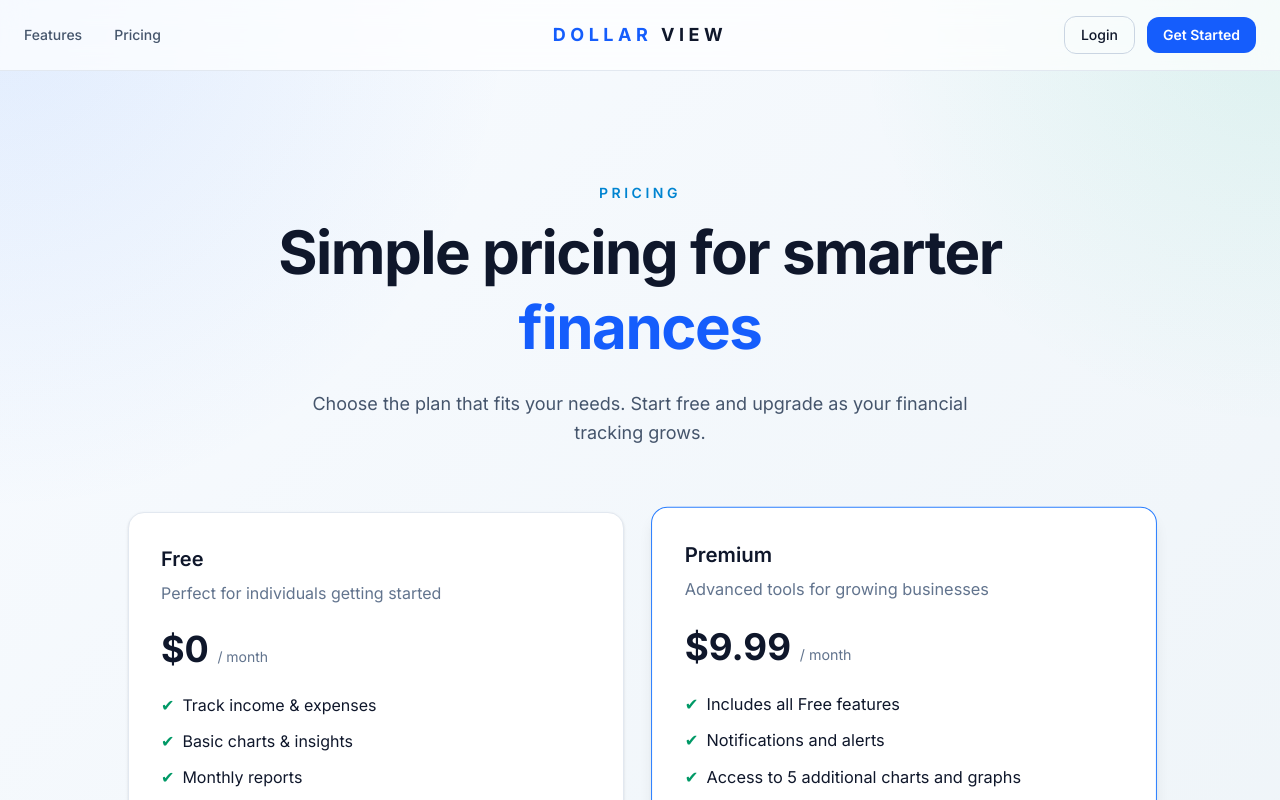
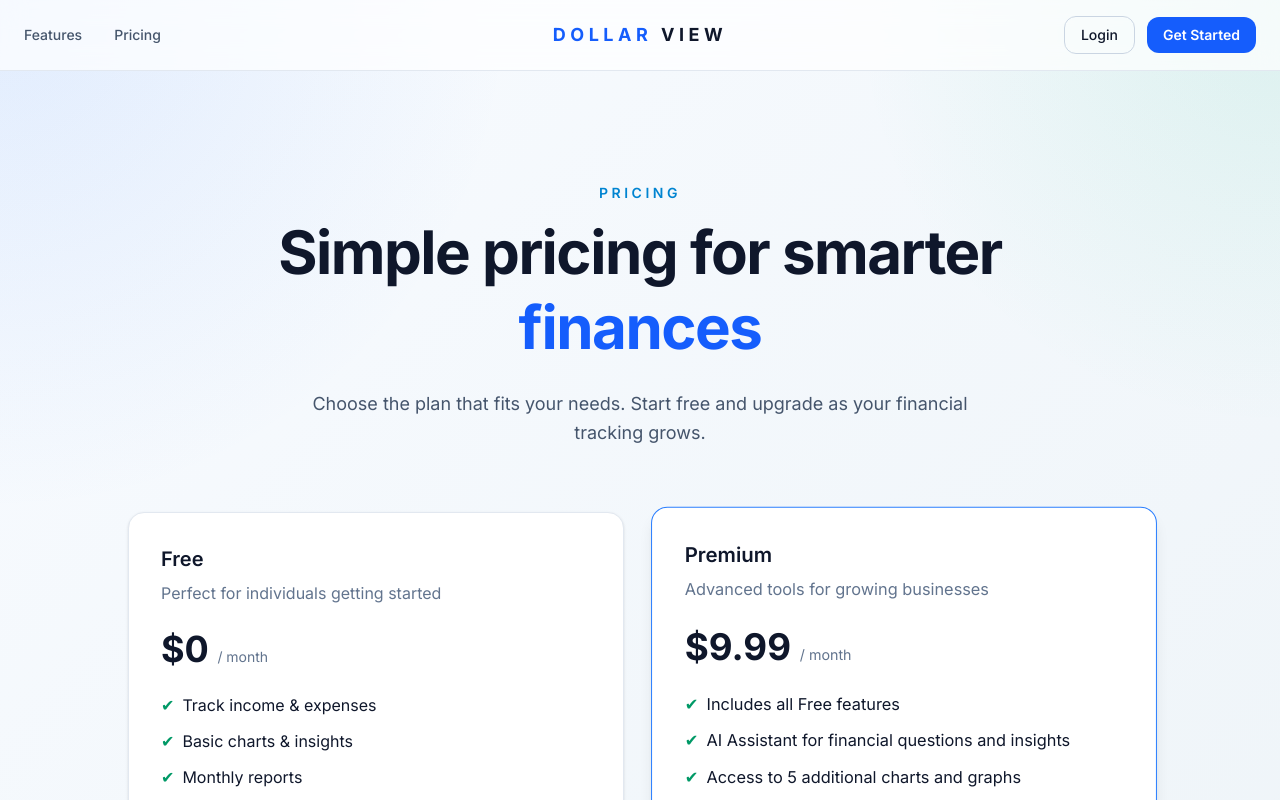
Before and after one commit to mosully26/DollarView-FinanceApp, a SvelteKit app: page /pricing in a window 1280 px wide. Shown: the top 800 px of the page. Built offline with nearby package versions, Linux system fonts and the light colour scheme; no server answers.

Commit message:
add premium badge to ai assistant nav

```diff
--- a/src/routes/pricing/+page.svelte
+++ b/src/routes/pricing/+page.svelte
@@ -24,7 +24,7 @@
 			description: 'Advanced tools for growing businesses',
 			features: [
 				'Includes all Free features',
-				'Notifications and alerts',
+				'AI Assistant for financial questions and insights',
 				'Access to 5 additional charts and graphs',
 				'Built-in dark and light theme modes',
 				'Extended history filters up to 72 months + all-time',
```
